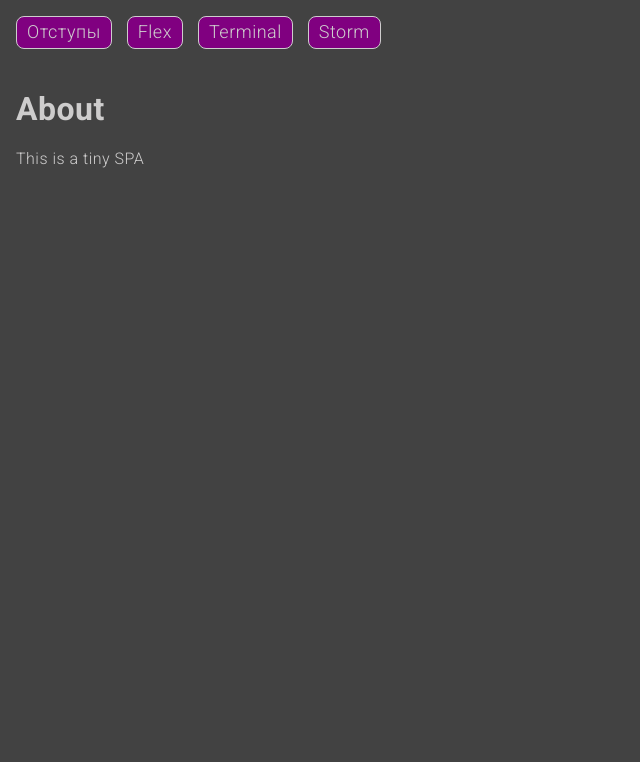
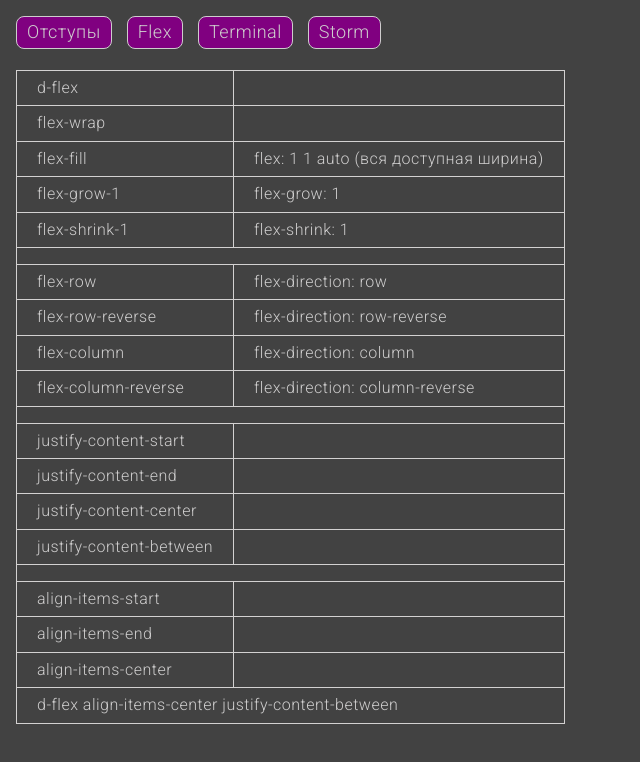
Before and after one commit to ksenchik0307/new-worc, a website: page src/index.html in a window 1280 px wide. Both pictures are taken after a click on the link "Flex". Shown: the whole page, without its empty margins (0-640 px from the left). Drawn offline with Linux system fonts and the light colour scheme; files that its build step writes are made by us from their sources; files whose address does not match are found by name.

Commit message:
add flex

```diff
--- a/src/index.html
+++ b/src/index.html
@@ -39,7 +39,7 @@
             <label for="px">px</label>
             <input type="number" id="px" placeholder="">
          </div>
-         <p>$spacer * <span id="home__calculator-result"></span>;</p>
+         <p>$spacer * <span id="home__calculator-result"></span></p>
       </div>
 
       <div class="flex">
@@ -54,11 +54,93 @@
 
 </section>
 
+
+<!-- №2 Flex -->
 <section id="flex">
-   <h1>About</h1>
-   <p>This is a tiny SPA</p>
+   <div class="flex">
+      <table>
+         <tr>
+            <td>d-flex</td>
+            <td></td>
+         </tr>
+         <tr>
+            <td>flex-wrap</td>
+            <td></td>
+         </tr>
+         <tr>
+            <td>flex-fill</td>
+            <td>flex: 1 1 auto (вся доступная ширина)</td>
+         </tr>
+         <tr>
+            <td>flex-grow-1</td>
+            <td>flex-grow: 1</td>
+         </tr>
+         <tr>
+            <td>flex-shrink-1</td>
+            <td>flex-shrink: 1</td>
+         </tr>
+         <tr>
+            <td colspan="2"></td>
+         </tr>
+         <tr>
+            <td>flex-row</td>
+            <td>flex-direction: row</td>
+         </tr>
+         <tr>
+            <td>flex-row-reverse</td>
+            <td>flex-direction: row-reverse</td>
+         </tr>
+         <tr>
+            <td>flex-column</td>
+            <td>flex-direction: column</td>
+         </tr>
+         <tr>
+            <td>flex-column-reverse</td>
+            <td>flex-direction: column-reverse</td>
+         </tr>
+         <tr>
+            <td colspan="2"></td>
+         </tr>
+         <tr>
+            <td>justify-content-start</td>
+            <td></td>
+         </tr>
+         <tr>
+            <td>justify-content-end</td>
+            <td></td>
+         </tr>
+         <tr>
+            <td>justify-content-center</td>
+            <td></td>
+         </tr>
+         <tr>
+            <td>justify-content-between</td>
+            <td></td>
+         </tr>
+         <tr>
+            <td colspan="2"></td>
+         </tr>
+         <tr>
+            <td>align-items-start</td>
+            <td></td>
+         </tr>
+         <tr>
+            <td>align-items-end</td>
+            <td></td>
+         </tr>
+         <tr>
+            <td>align-items-center</td>
+            <td></td>
+         </tr>
+         <tr>
+            <td colspan="2">d-flex align-items-center justify-content-between</td>
+         </tr>
+      </table>
+   </div>
 </section>
 
+
+<!-- №3 Терминал -->
 <section id="terminal">
    <div class="flex">
       <div>
```
Also changed, not shown: dist/index.html.
